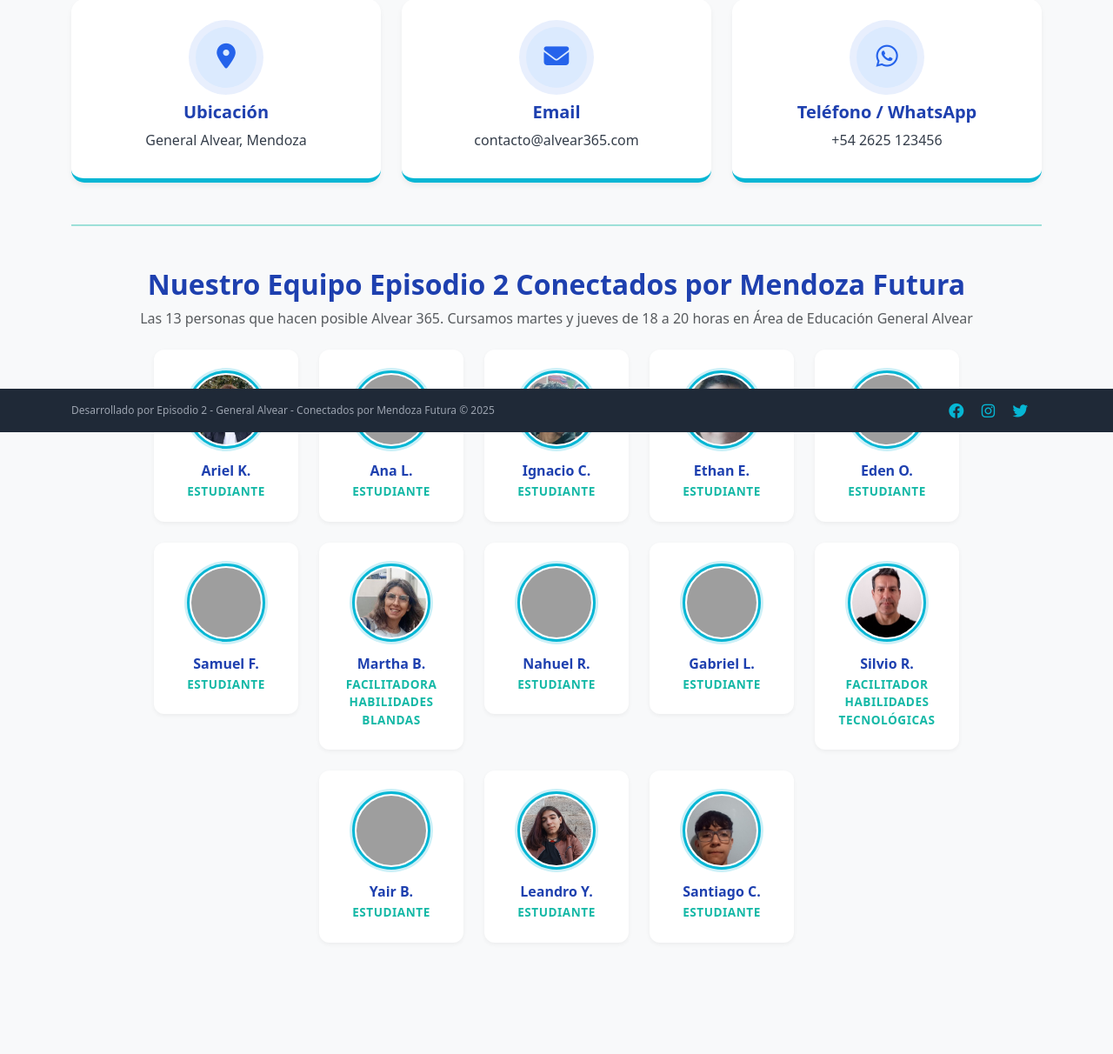
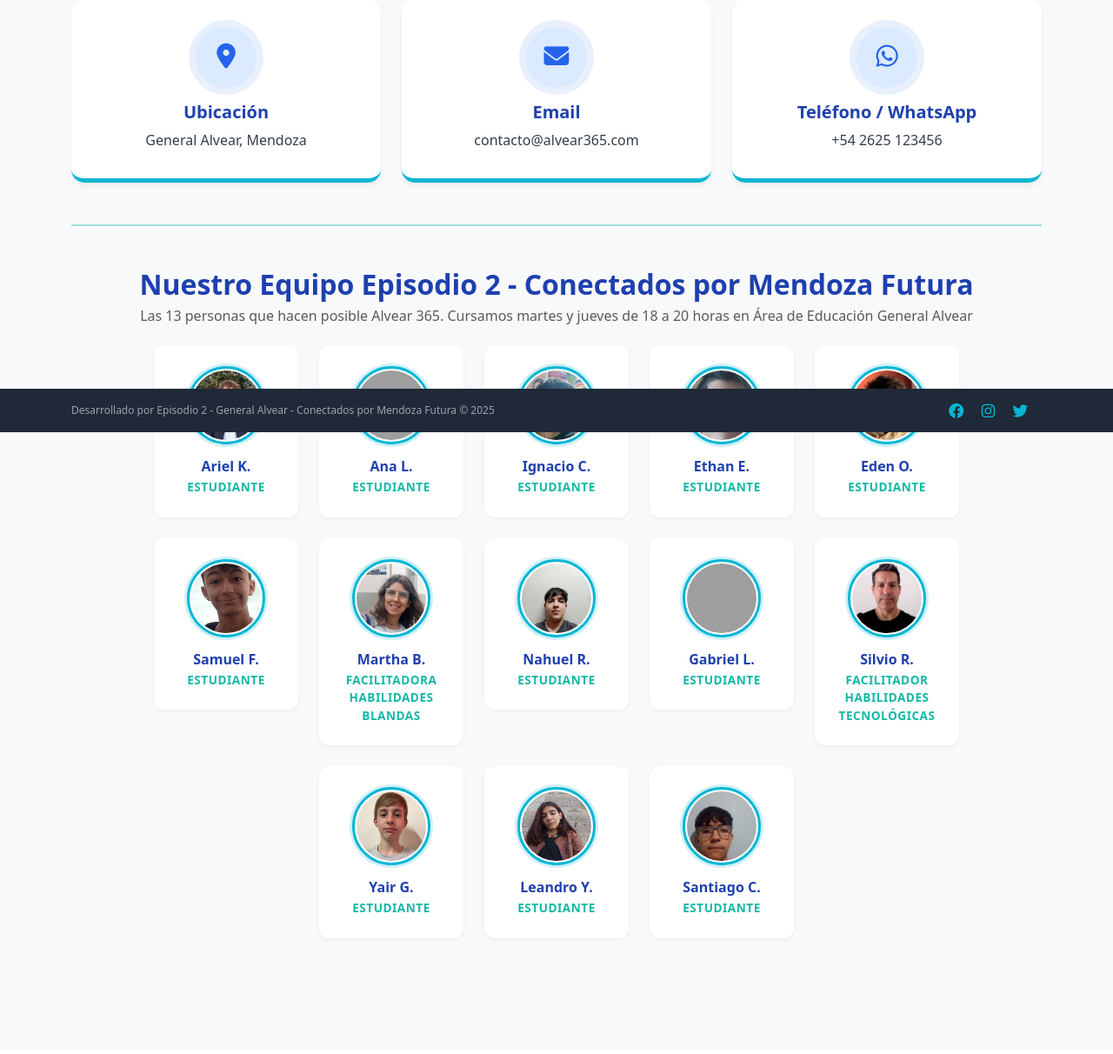
Before and after one commit to silviorosas/app-eventos, a Flask app: page /contacto in a window 1280 px wide. Shown: the part 303-1515 px from the top of the page at 87% size. After the commit the page ends 1384 px from the top, so only its background shows below. Run offline with Flask 3, Linux system fonts and the light colour scheme; grey boxes are pictures that could not be loaded.

Commit message:
Subo fotos para contacto html

```diff
--- a/templates/contacto.html
+++ b/templates/contacto.html
@@ -221,8 +221,8 @@
         <hr class="my-5 section-divider">
 
         <div class="text-center mb-4">
-            <h2 class="fw-bold mb-2 team-section-title">Nuestro Equipo Episodio 2 Conectados por Mendoza Futura</h2>
-            <p class="text-muted">Las 13 personas que hacen posible Alvear 365. Cursamos martes y jueves de 18 a 20 horas en Área de Educación General Alvear</p>
+            <h2 class="fw-bold mb-2 team-section-title">Nuestro Equipo Episodio 2 - Conectados por Mendoza Futura</h2>
+            <h6 class="text-muted">Las 13 personas que hacen posible Alvear 365. Cursamos martes y jueves de 18 a 20 horas en Área de Educación General Alvear</h6>
         </div>
 
         <div class="row g-4 justify-content-center mb-4">
@@ -261,7 +261,7 @@
 
             <div class="col-6 col-md-4 col-lg-3 col-xl-2">
                 <div class="team-card">
-                    <img src="https://randomuser.me/api/portraits/men/11.jpg" class="team-avatar" alt="Miembro Eden O.">
+                    <img src="https://github.com/silviorosas/app-eventos/blob/main/assets/eden.jpeg?raw=true" class="team-avatar" alt="Miembro Eden O.">
                     <h6 class="fw-bold mb-1">Eden O.</h6>
                     <div class="role-text">Estudiante</div>
                 </div>
@@ -272,7 +272,7 @@
 
             <div class="col-6 col-md-4 col-lg-3 col-xl-2">
                 <div class="team-card">
-                    <img src="https://randomuser.me/api/portraits/men/5.jpg" class="team-avatar" alt="Miembro Samuel F.">
+                    <img src="https://github.com/silviorosas/app-eventos/blob/main/assets/samu.jpeg?raw=true" class="team-avatar" alt="Miembro Samuel F.">
                     <h6 class="fw-bold mb-1">Samuel F.</h6>
                     <div class="role-text">Estudiante</div>
                 </div>
@@ -288,7 +288,7 @@
 
             <div class="col-6 col-md-4 col-lg-3 col-xl-2">
                 <div class="team-card">
-                    <img src="https://randomuser.me/api/portraits/men/86.jpg" class="team-avatar" alt="Miembro Nahuel R.">
+                    <img src="https://github.com/silviorosas/app-eventos/blob/main/assets/nahuel.jpeg?raw=true" class="team-avatar" alt="Miembro Nahuel R.">
                     <h6 class="fw-bold mb-1">Nahuel R.</h6>
                     <div class="role-text">Estudiante</div>
                 </div>
@@ -315,8 +315,8 @@
 
             <div class="col-6 col-md-4 col-lg-3 col-xl-2">
                 <div class="team-card">
-                    <img src="https://randomuser.me/api/portraits/men/15.jpg" class="team-avatar" alt="Miembro Yair B.">
-                    <h6 class="fw-bold mb-1">Yair B.</h6>
+                    <img src="https://github.com/silviorosas/app-eventos/blob/main/assets/yair.jpeg?raw=true" class="team-avatar" alt="Miembro Yair B.">
+                    <h6 class="fw-bold mb-1">Yair G.</h6>
                     <div class="role-text">Estudiante</div>
                 </div>
             </div>
```
